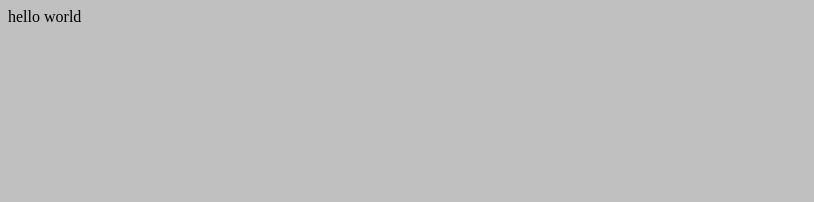
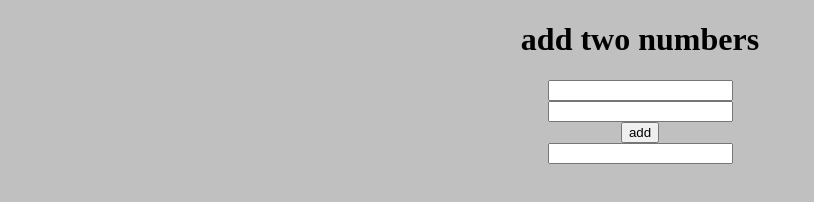
Before and after one commit to dmoneyballer/addition, a plain HTML site: page index.html in a window 1280 px wide. Shown: the whole page, without its empty margins (0-814 px from the left). Drawn offline with Linux system fonts and the light colour scheme.

Commit message:
saving addition app

```diff
--- a/code.js
+++ b/code.js
@@ -1 +1,15 @@
 console.log("helloworld");
+
+
+
+
+
+function add(in1, in2) {
+  var in1 = parseInt(document.getElementById("in1").value)
+  var in2 = parseInt(document.getElementById("in2").value)
+
+  console.log("dogs love cats");
+  document.getElementById("answer").value = in1 + in2
+}
+
+// add(in1, in2)
--- a/index.html
+++ b/index.html
@@ -6,7 +6,18 @@
     <link rel="stylesheet" href="style.css">
   </head>
   <body>
-    hello world
+    <h1>add two numbers</h1>
+
+    <input type="text" id="in1" class="inputs">
+    <br>
+    <input type="text" id="in2" class="inputs">
+    <br>
+
+    <button type="button" name="button" onclick="add()">add</button>
+    <br>
+
+    <input type="text" id="answer" class="output">
+
   </body>
   <script src="code.js" charset="utf-8"></script>
 </html>
--- a/style.css
+++ b/style.css
@@ -1,3 +1,5 @@
 body{
   background-color: silver;
+  text-align: center;
+
 }
```
